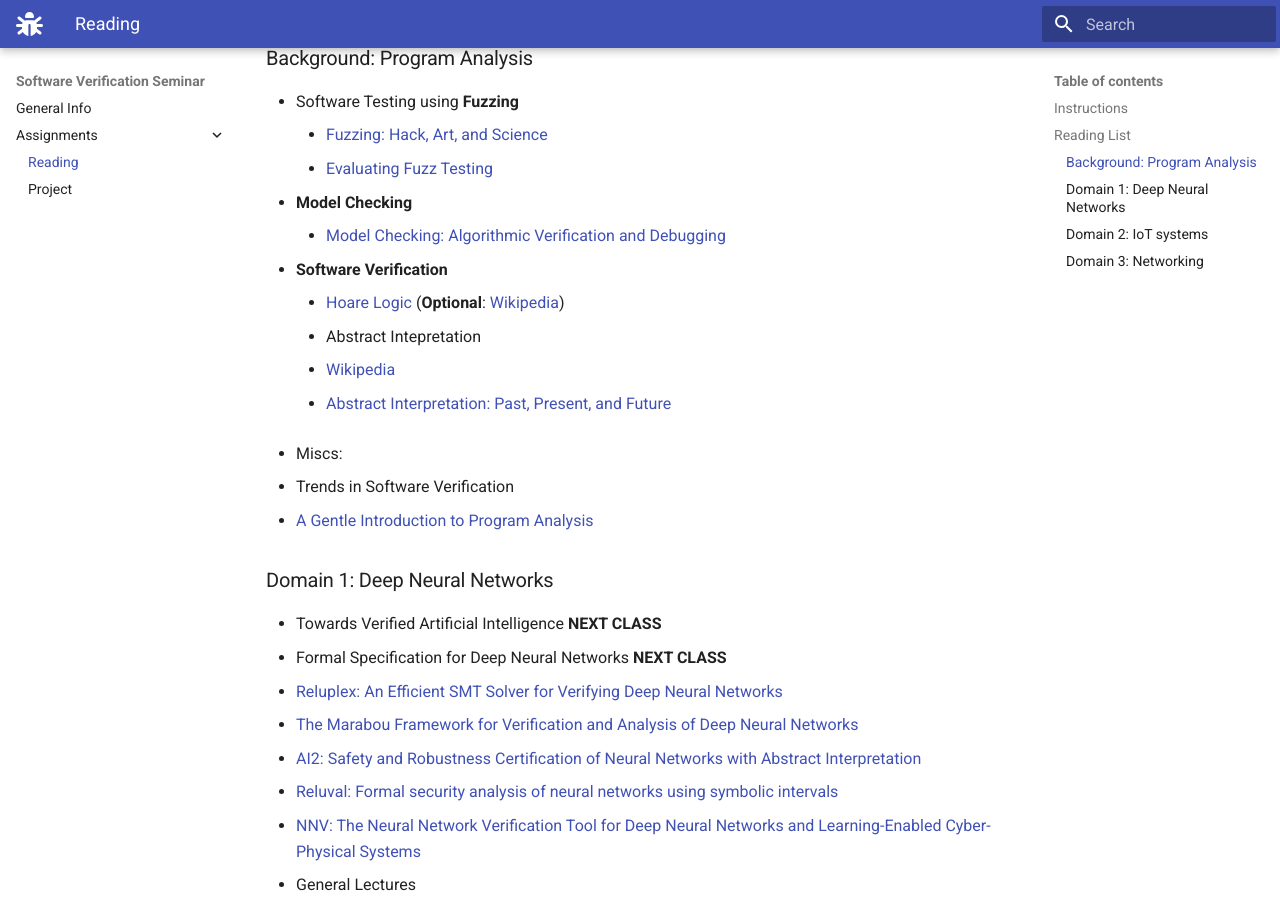
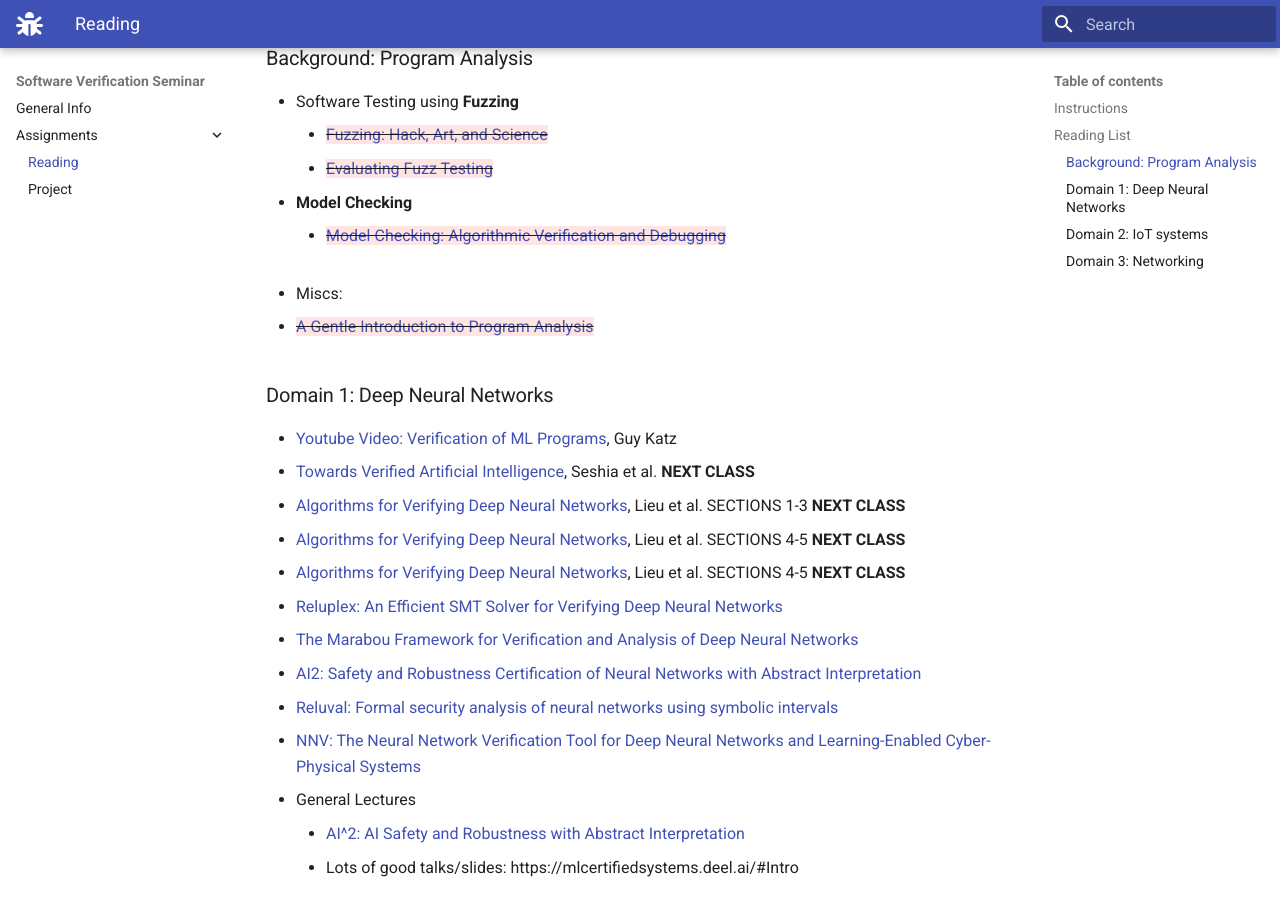
Before and after one commit to nguyenthanhvuh/class-verification, an MkDocs documentation site: the page built from docs/assignments.md, in a window 1280 px wide and 900 px high, scrolled down 766 px. Built offline with MkDocs 1.6.1 and Material for MkDocs 9.7.7, drawn with Linux system fonts in a browser that asks for light colours.

Commit message:
update assignment

```diff
--- a/docs/assignments.md
+++ b/docs/assignments.md
@@ -27,16 +27,16 @@
 ### Background: Program Analysis
 
 - Software Testing using **Fuzzing**
-    - [Fuzzing: Hack, Art, and Science](files/godefroid2020fuzzing.pdf)
-    - [Evaluating Fuzz Testing](files/klees2018evaluating.pdf)
+    - {--[Fuzzing: Hack, Art, and Science](files/godefroid2020fuzzing.pdf)--}
+    - {--[Evaluating Fuzz Testing](files/klees2018evaluating.pdf)--}
 - **Model Checking**
-    - [Model Checking: Algorithmic Verification and Debugging](files/clarke2009model.pdf)
-- **Software Verification**
+    - {--[Model Checking: Algorithmic Verification and Debugging](files/clarke2009model.pdf)--}
+<!-- - **Software Verification**
     - [Hoare Logic](files/hoare-logic.pdf) (**Optional**: [Wikipedia](https://en.wikipedia.org/wiki/Hoare_logic))
     - Abstract Intepretation
       - [Wikipedia](https://en.wikipedia.org/wiki/Abstract_interpretation)
       - [Abstract Interpretation: Past, Present, and Future](https://cs.nyu.edu/~pcousot/publications.www/CousotCousot-CSL-LICS-2014.pdf)
-
+       -->
 <!-- - **Symbolic Execution**
     - [Wikipedia: Symbolic Execution](https://en.wikipedia.org/wiki/Symbolic_execution)
     - [Wikipedia: Concolic Testing](https://en.wikipedia.org/wiki/Concolic_testing)
@@ -44,8 +44,8 @@
     - [Symbolic Execution For Software Testing: Three Decades Later](https://cacm.acm.org/magazines/2013/2/160161-symbolic-execution-for-software-testing/fulltext) -->
 
 - Miscs:
-  - Trends in Software Verification
-  - [A Gentle Introduction to Program Analysis](https://www.cs.utexas.edu/~isil/dillig-plmw14.pdf)
+  <!-- - Trends in Software Verification -->
+  - {--[A Gentle Introduction to Program Analysis](https://www.cs.utexas.edu/~isil/dillig-plmw14.pdf)--}
 
 <!-- - **Invariant Generation**
     - SymInfer: inferring program invariants using symbolic states
@@ -54,8 +54,11 @@
     - Scaling Static Analyses at Facebook -->
 
 ### Domain 1: Deep Neural Networks
-- Towards Verified Artificial Intelligence  **NEXT CLASS**
-- Formal Specification for Deep Neural Networks **NEXT CLASS**
+- [Youtube Video: Verification of ML Programs](https://www.youtube.com/watch?v=Reo5REo71GU), Guy Katz
+- [Towards Verified Artificial Intelligence](files/seshia2016towards.pdf), Seshia et al.  **NEXT CLASS**
+- [Algorithms for Verifying Deep Neural Networks](files/iu2019algorithms.pdf), Lieu et al.  SECTIONS 1-3 **NEXT CLASS**
+- [Algorithms for Verifying Deep Neural Networks](files/iu2019algorithms.pdf), Lieu et al.  SECTIONS 4-5 **NEXT CLASS**
+- [Algorithms for Verifying Deep Neural Networks](files/iu2019algorithms.pdf), Lieu et al.  SECTIONS 4-5 **NEXT CLASS**
 - [Reluplex: An Efficient SMT Solver for Verifying Deep Neural Networks](https://link.springer.com/chapter/10.1007/978-3-319-63387-9_5)
 - [The Marabou Framework for Verification and Analysis of Deep Neural Networks](https://link.springer.com/chapter/10.1007/978-3-030-25540-4_26)
 - [AI2: Safety and Robustness Certification of Neural Networks with Abstract Interpretation](https://ieeexplore.ieee.org/document/8418593)
--- a/mkdocs.yml
+++ b/mkdocs.yml
@@ -23,6 +23,7 @@
         # primary: green
         # accent: light blue
 
+
 markdown_extensions:
     - abbr
     - pymdownx.tabbed
@@ -35,4 +36,16 @@
     - pymdownx.mark
     - pymdownx.tilde
     - pymdownx.highlight:
-          linenums_style: pymdownx.inline
+        linenums_style: pymdownx.inline
+    - pymdownx.arithmatex:
+        generic: true
+    - def_list
+    - pymdownx.critic:
+        mode: view
+    - pymdownx.betterem:
+        smart_enable: all
+
+extra_javascript:
+  - javascripts/config.js
+  - https://polyfill.io/v3/polyfill.min.js?features=es6
+  - https://cdn.jsdelivr.net/npm/mathjax@3/es5/tex-mml-chtml.js
```
Also changed, not shown: 1 other file.
